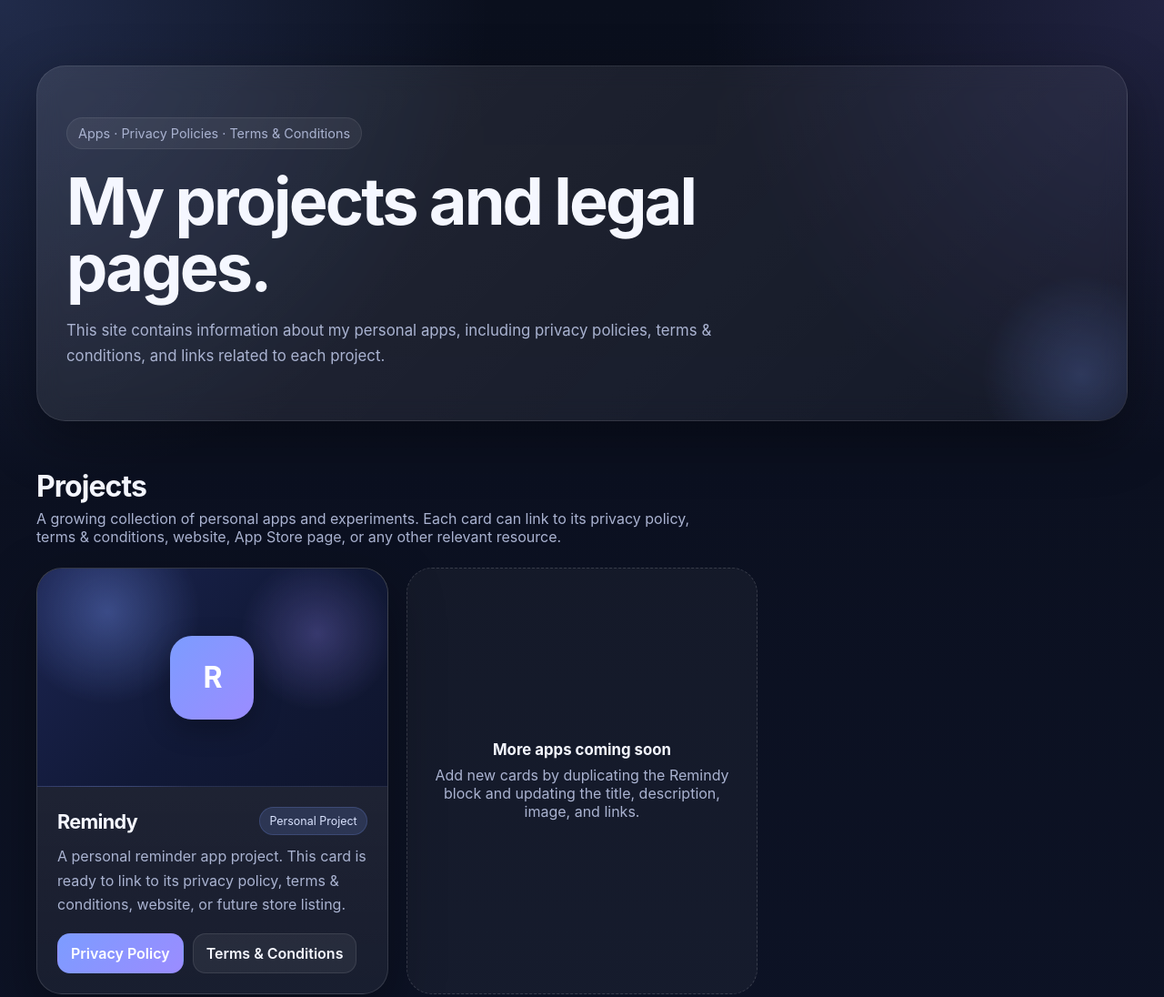
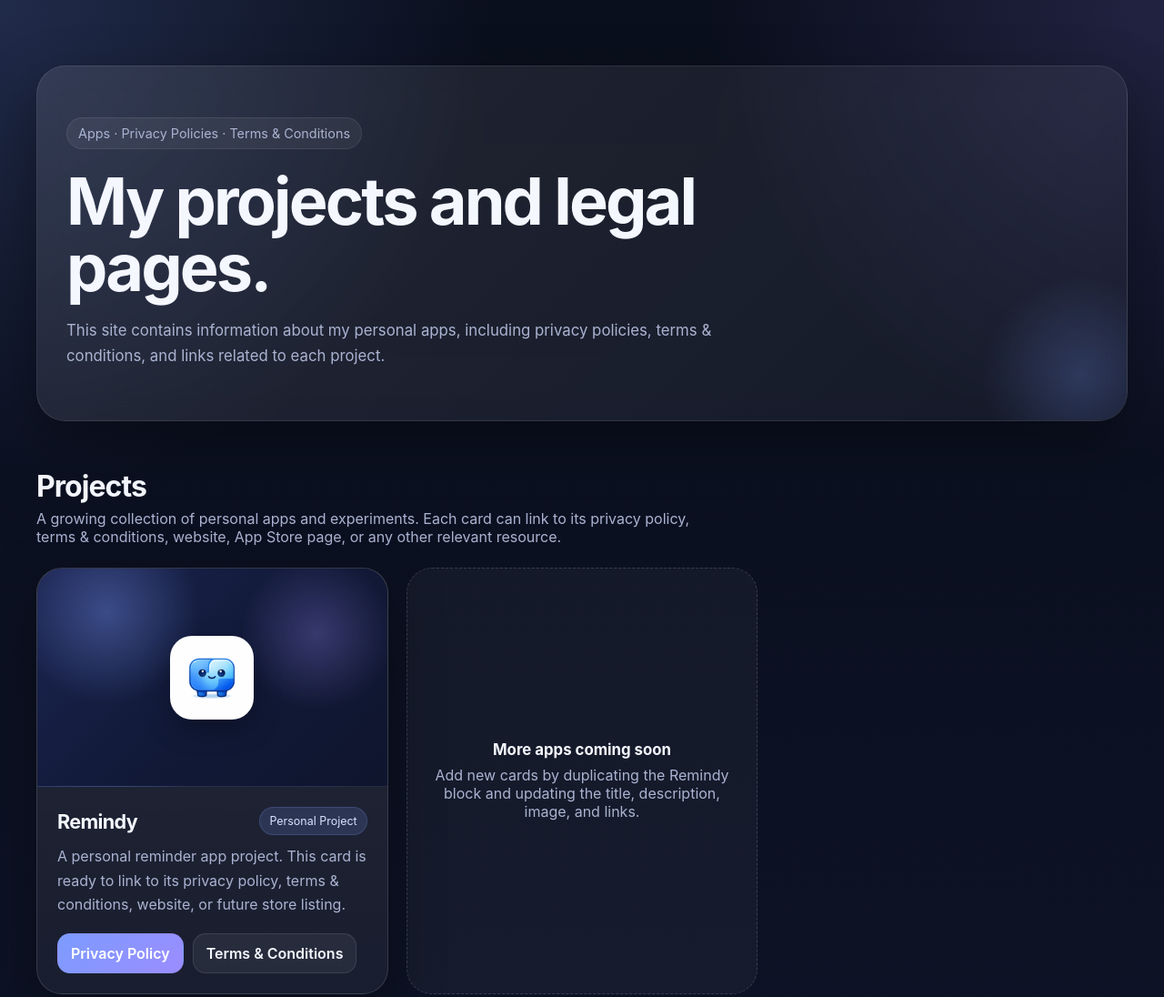
Before and after one commit to dvaldesg/dvaldesg.github.io, a plain HTML site: page index.html in a window 1280 px wide. Shown: the top 1096 px of the page at 91% size. Drawn offline with Linux system fonts and the light colour scheme.

Commit message:
Update index.html

```diff
--- a/index.html
+++ b/index.html
@@ -43,7 +43,7 @@
           <div class="app-visual">
             <img
               class="app-logo"
-              src="/assets/remindy-logo.png"
+              src="/assets/remindy-app-logo.png"
               alt="Remindy logo"
             />
             <div class="app-logo-placeholder">R</div>
```
